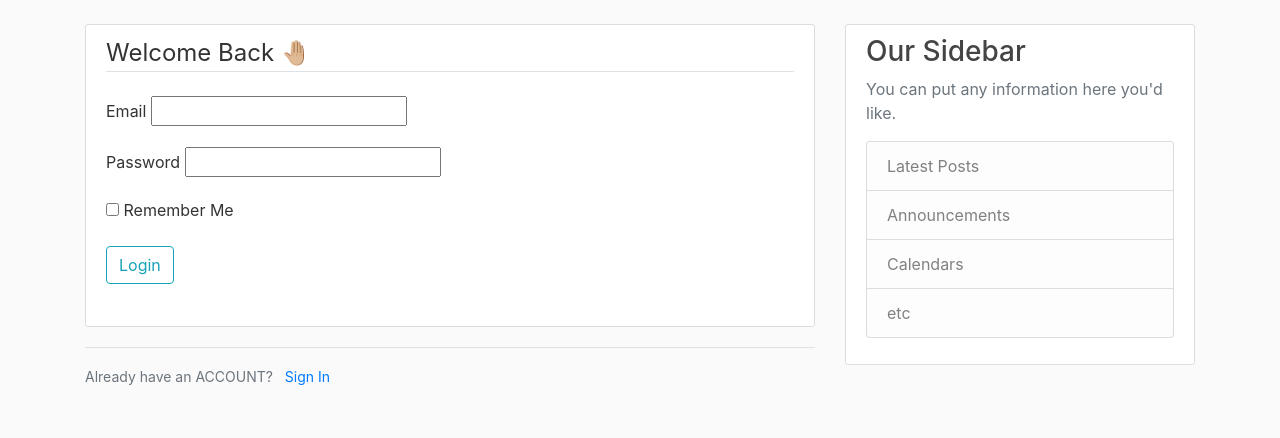
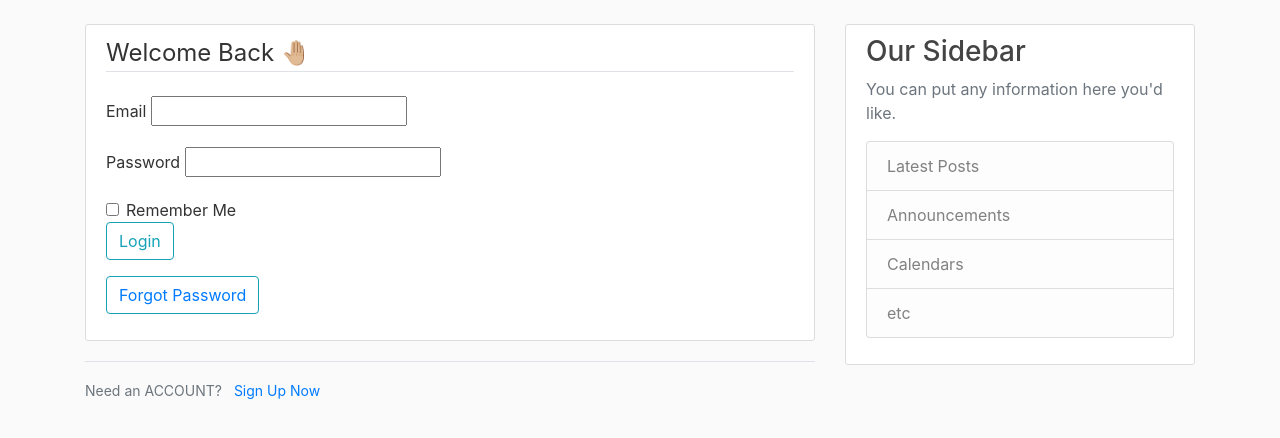
Before and after one commit to sadhiin/FlaskChronicle, a Flask app: page /login in a window 1280 px wide. Shown: the part 56-494 px from the top of the page. Run offline with Flask 3, Linux system fonts and the light colour scheme.

Commit message:
error updated

```diff
--- a/app.py
+++ b/app.py
@@ -1,5 +1,5 @@
-from flask import Flask, render_template, url_for
-from froms import RegistationForm, LoginForm
+from flask import Flask, render_template, url_for, flash, redirect
+from forms import RegistationForm, LoginForm
 
 app = Flask(__name__)
 
@@ -30,15 +30,20 @@ def about():
     return render_template("about.html", title="About")
 
 
-@app.route("/register")
+@app.route("/register", methods=['GET', 'POST'])
 def register():
     form = RegistationForm()
+    if form.validate_on_submit():
+        flash('Account created for {}!'.format(form.username.data), "success")
+        return redirect(url_for('home'))
+
     return render_template('register.html', title='Register', form=form)
 
 
-@app.route("/login")
+@app.route("/login", methods=['Get', 'Post'])
 def login():
     form = LoginForm()
+
     return render_template("login.html", title="Loin", form=form)
 
 
--- a/templates/Layout.html
+++ /dev/null
@@ -1,74 +0,0 @@
-<!doctype html>
-<html lang="en">
-  <head>
-    <!-- Required meta tags -->
-    <meta charset="utf-8">
-    <meta name="viewport" content="width=device-width, initial-scale=1, shrink-to-fit=no">
-
-    <!-- Bootstrap CSS -->
-    <link rel="stylesheet" href="https://cdn.jsdelivr.net/npm/bootstrap@4.6.2/dist/css/bootstrap.min.css" integrity="sha384-xOolHFLEh07PJGoPkLv1IbcEPTNtaed2xpHsD9ESMhqIYd0nLMwNLD69Npy4HI+N" crossorigin="anonymous">
-        <link rel="stylesheet" type="text/css" href="{{ url_for('static', filename='main.css') }}">
-
-      {% if title %}
-    <title>Flask blog - {{ title }}</title>
-      {% else %}
-        <title>Flask blog </title>
-      {% endif %}
-  </head>
-  <body>
-    <header class="site-header">
-      <nav class="navbar navbar-expand-md navbar-dark bg-steel fixed-top">
-        <div class="container">
-          <a class="navbar-brand mr-4" href="/">Flask Blog</a>
-          <button class="navbar-toggler" type="button" data-toggle="collapse" data-target="#navbarToggle" aria-controls="navbarToggle" aria-expanded="false" aria-label="Toggle navigation">
-            <span class="navbar-toggler-icon"></span>
-          </button>
-          <div class="collapse navbar-collapse" id="navbarToggle">
-            <div class="navbar-nav mr-auto">
-              <a class="nav-item nav-link" href="/">Home</a>
-              <a class="nav-item nav-link" href="/about">About</a>
-            </div>
-            <!-- Navbar Right Side -->
-            <div class="navbar-nav">
-              <a class="nav-item nav-link" href="/login">Login</a>
-              <a class="nav-item nav-link" href="/register">Register</a>
-            </div>
-          </div>
-        </div>
-      </nav>
-    </header>
-
-  <main role="main" class="container">
-      <div class="row">
-        <div class="col-md-8">
-          {% block content %}{% endblock %}
-        </div>
-        <div class="col-md-4">
-          <div class="content-section">
-            <h3>Our Sidebar</h3>
-            <p class='text-muted'> You can put any information here you'd like.
-              <ul class="list-group">
-                <li class="list-group-item list-group-item-light">Latest Posts</li>
-                <li class="list-group-item list-group-item-light">Announcements</li>
-                <li class="list-group-item list-group-item-light">Calendars</li>
-                <li class="list-group-item list-group-item-light">etc</li>
-              </ul>
-            </p>
-          </div>
-        </div>
-      </div>
-    </main>
-    <!-- Optional JavaScript; choose one of the two! -->
-
-    <!-- Option 1: jQuery and Bootstrap Bundle (includes Popper) -->
-    <script src="https://cdn.jsdelivr.net/npm/jquery@3.5.1/dist/jquery.slim.min.js" integrity="sha384-DfXdz2htPH0lsSSs5nCTpuj/zy4C+OGpamoFVy38MVBnE+IbbVYUew+OrCXaRkfj" crossorigin="anonymous"></script>
-    <script src="https://cdn.jsdelivr.net/npm/bootstrap@4.6.2/dist/js/bootstrap.bundle.min.js" integrity="sha384-Fy6S3B9q64WdZWQUiU+q4/2Lc9npb8tCaSX9FK7E8HnRr0Jz8D6OP9dO5Vg3Q9ct" crossorigin="anonymous"></script>
-
-    <!-- Option 2: Separate Popper and Bootstrap JS -->
-
-    <script src="https://cdn.jsdelivr.net/npm/jquery@3.5.1/dist/jquery.slim.min.js" integrity="sha384-DfXdz2htPH0lsSSs5nCTpuj/zy4C+OGpamoFVy38MVBnE+IbbVYUew+OrCXaRkfj" crossorigin="anonymous"></script>
-    <script src="https://cdn.jsdelivr.net/npm/popper.js@1.16.1/dist/umd/popper.min.js" integrity="sha384-9/reFTGAW83EW2RDu2S0VKaIzap3H66lZH81PoYlFhbGU+6BZp6G7niu735Sk7lN" crossorigin="anonymous"></script>
-    <script src="https://cdn.jsdelivr.net/npm/bootstrap@4.6.2/dist/js/bootstrap.min.js" integrity="sha384-+sLIOodYLS7CIrQpBjl+C7nPvqq+FbNUBDunl/OZv93DB7Ln/533i8e/mZXLi/P+" crossorigin="anonymous"></script>
-
-  </body>
-</html>
--- a/templates/about.html
+++ b/templates/about.html
@@ -1,4 +1,4 @@
-{% extends "Layout.html" %}
+{% extends "layout.html" %}
 {% block content %}
 
     <h1>We are at about page</h1>
--- a/templates/home.html
+++ b/templates/home.html
@@ -1,4 +1,4 @@
-{% extends "Layout.html" %}
+{% extends "layout.html" %}
 {% block content %}
 
     <h1>We are at home page</h1>
--- /dev/null
+++ b/templates/layout.html
@@ -0,0 +1,95 @@
+<!doctype html>
+<html lang="en">
+<head>
+    <!-- Required meta tags -->
+    <meta charset="utf-8">
+    <meta name="viewport" content="width=device-width, initial-scale=1, shrink-to-fit=no">
+
+    <!-- Bootstrap CSS -->
+    <link rel="stylesheet" href="https://cdn.jsdelivr.net/npm/bootstrap@4.6.2/dist/css/bootstrap.min.css"
+          integrity="sha384-xOolHFLEh07PJGoPkLv1IbcEPTNtaed2xpHsD9ESMhqIYd0nLMwNLD69Npy4HI+N" crossorigin="anonymous">
+    <link rel="stylesheet" type="text/css" href="{{ url_for('static', filename='main.css') }}">
+
+    {% if title %}
+        <title>Flask blog - {{ title }}</title>
+    {% else %}
+        <title>Flask blog </title>
+    {% endif %}
+</head>
+<body>
+<header class="site-header">
+    <nav class="navbar navbar-expand-md navbar-dark bg-steel fixed-top">
+        <div class="container">
+            <a class="navbar-brand mr-4" href="/">Flask Blog</a>
+            <button class="navbar-toggler" type="button" data-toggle="collapse" data-target="#navbarToggle"
+                    aria-controls="navbarToggle" aria-expanded="false" aria-label="Toggle navigation">
+                <span class="navbar-toggler-icon"></span>
+            </button>
+            <div class="collapse navbar-collapse" id="navbarToggle">
+                <div class="navbar-nav mr-auto">
+                    <a class="nav-item nav-link" href="/">Home</a>
+                    <a class="nav-item nav-link" href="/about">About</a>
+                </div>
+                <!-- Navbar Right Side -->
+                <div class="navbar-nav">
+                    <a class="nav-item nav-link" href="/login">Login</a>
+                    <a class="nav-item nav-link" href="/register">Register</a>
+                </div>
+            </div>
+        </div>
+    </nav>
+</header>
+
+<main role="main" class="container">
+    <div class="row">
+        <div class="col-md-8">
+            {% with messages = get_flashed_messages(with_categories=True) %}
+                {% if messages %}
+                    {% for category, message in messages %}
+                        <div class="alert alert-{{ category }}">
+                            {{ message }}
+                        </div>
+                    {% endfor %}
+                {% endif %}
+            {% endwith %}
+            {% block content %}{% endblock %}
+        </div>
+        <div class="col-md-4">
+            <div class="content-section">
+                <h3>Our Sidebar</h3>
+                <p class='text-muted'> You can put any information here you'd like.
+                <ul class="list-group">
+                    <li class="list-group-item list-group-item-light">Latest Posts</li>
+                    <li class="list-group-item list-group-item-light">Announcements</li>
+                    <li class="list-group-item list-group-item-light">Calendars</li>
+                    <li class="list-group-item list-group-item-light">etc</li>
+                </ul>
+                </p>
+            </div>
+        </div>
+    </div>
+</main>
+<!-- Optional JavaScript; choose one of the two! -->
+
+<!-- Option 1: jQuery and Bootstrap Bundle (includes Popper) -->
+<script src="https://cdn.jsdelivr.net/npm/jquery@3.5.1/dist/jquery.slim.min.js"
+        integrity="sha384-DfXdz2htPH0lsSSs5nCTpuj/zy4C+OGpamoFVy38MVBnE+IbbVYUew+OrCXaRkfj"
+        crossorigin="anonymous"></script>
+<script src="https://cdn.jsdelivr.net/npm/bootstrap@4.6.2/dist/js/bootstrap.bundle.min.js"
+        integrity="sha384-Fy6S3B9q64WdZWQUiU+q4/2Lc9npb8tCaSX9FK7E8HnRr0Jz8D6OP9dO5Vg3Q9ct"
+        crossorigin="anonymous"></script>
+
+<!-- Option 2: Separate Popper and Bootstrap JS -->
+
+<script src="https://cdn.jsdelivr.net/npm/jquery@3.5.1/dist/jquery.slim.min.js"
+        integrity="sha384-DfXdz2htPH0lsSSs5nCTpuj/zy4C+OGpamoFVy38MVBnE+IbbVYUew+OrCXaRkfj"
+        crossorigin="anonymous"></script>
+<script src="https://cdn.jsdelivr.net/npm/popper.js@1.16.1/dist/umd/popper.min.js"
+        integrity="sha384-9/reFTGAW83EW2RDu2S0VKaIzap3H66lZH81PoYlFhbGU+6BZp6G7niu735Sk7lN"
+        crossorigin="anonymous"></script>
+<script src="https://cdn.jsdelivr.net/npm/bootstrap@4.6.2/dist/js/bootstrap.min.js"
+        integrity="sha384-+sLIOodYLS7CIrQpBjl+C7nPvqq+FbNUBDunl/OZv93DB7Ln/533i8e/mZXLi/P+"
+        crossorigin="anonymous"></script>
+
+</body>
+</html>
--- a/templates/login.html
+++ b/templates/login.html
@@ -18,21 +18,23 @@
                     {{ form.password(class="form-control-label-lg") }}
                 </div>
 
-                <div class="form-group">
-                    {{ form.remember(class="form-control-label-lg") }}
-                    {{ form.remember.label(class="form-control-label") }}
+                <div class="form-check">
+                    {{ form.remember(class="form-check-input") }}
+                    {{ form.remember.label(class="form-check-label") }}
                 </div>
 
                 <div class="form-group">
                     {{ form.submit(class="btn btn-outline-info") }}
                 </div>
-
+                <small class="btn btn-outline-info">
+                    <a href="#">Forgot Password</a>
+                </small>
             </fieldset>
         </form>
     </div>
     <div class="border-top pt-3">
     <small class="text-muted">
-        Already have an ACCOUNT? <a class="ml-2" href="{{ url_for('login') }}">Sign In</a>
+        Need an ACCOUNT? <a class="ml-2" href="{{ url_for('register') }}">Sign Up Now</a>
     </small>
     </div>
 
```
Also changed, not shown: forms.py (renamed from froms.py).
